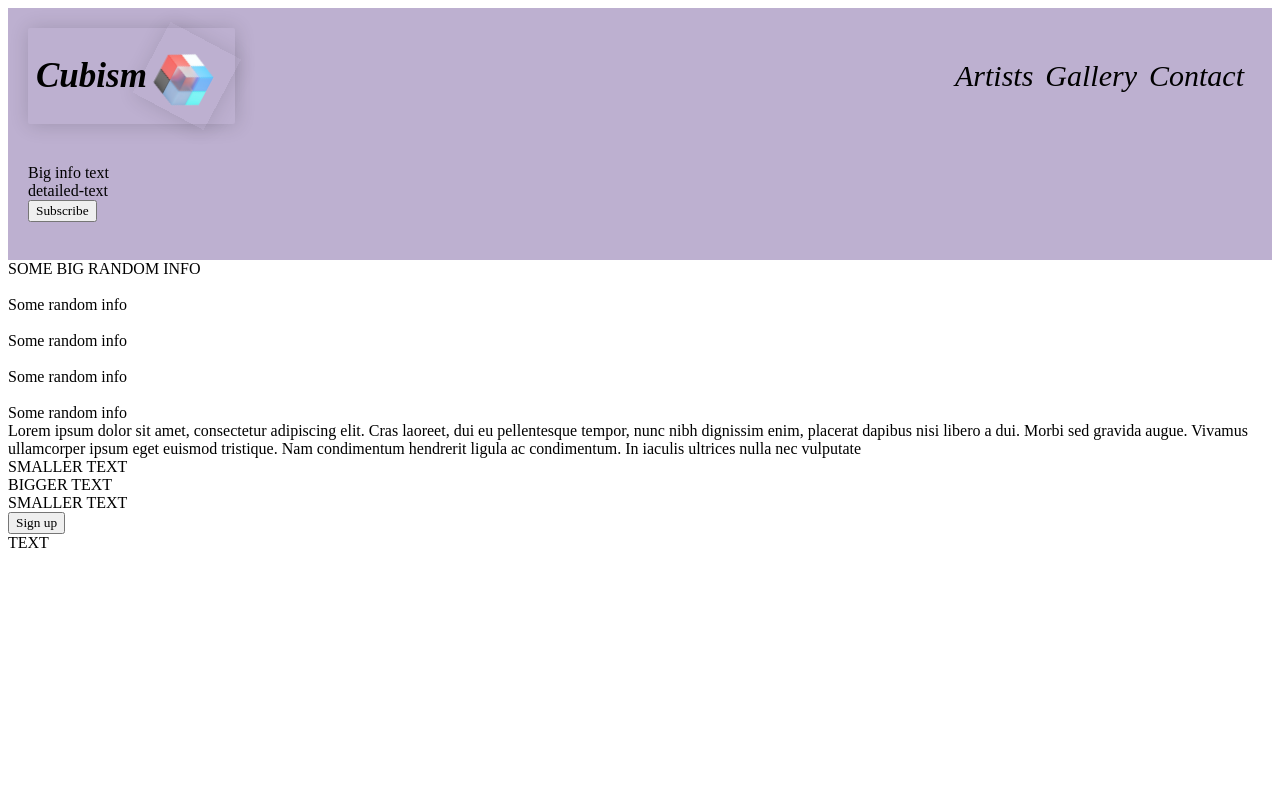
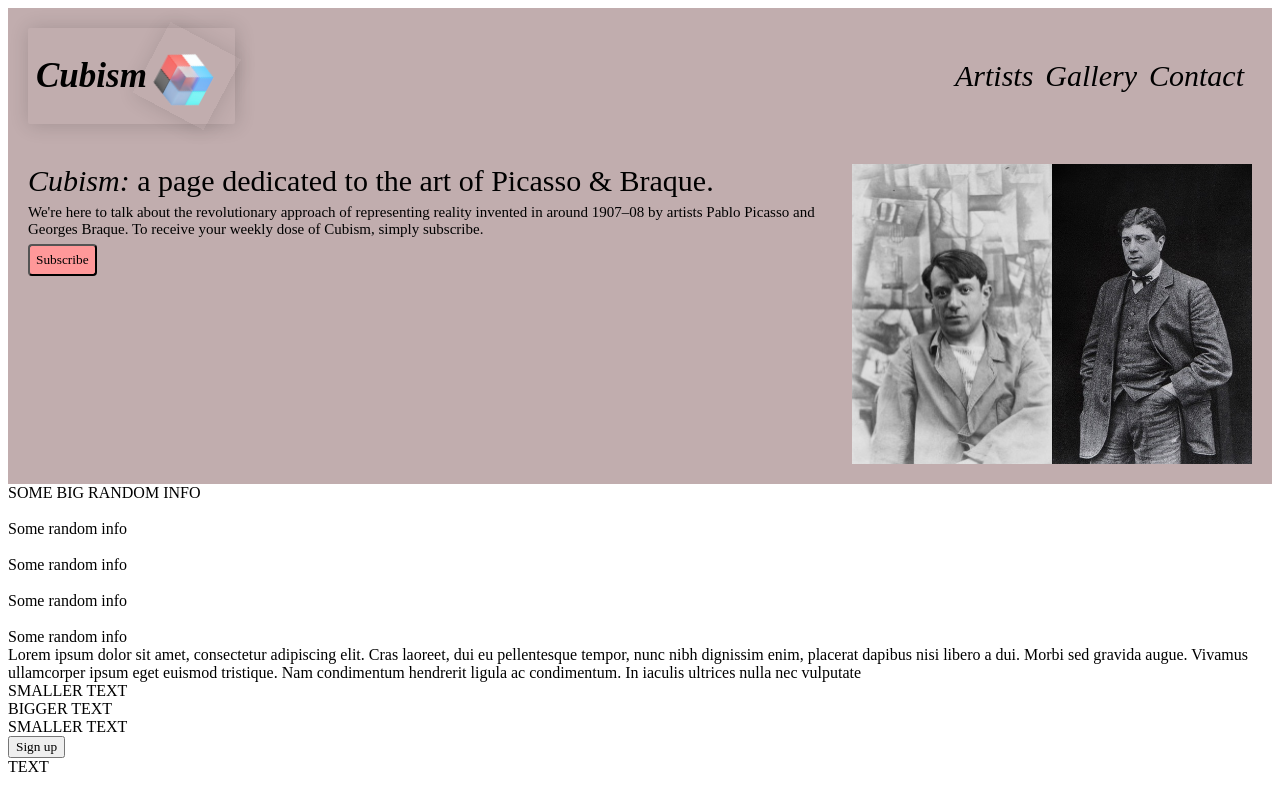
Before and after one commit to Akiva1992/first-landing-page, a plain HTML site: page index.html in a window 1280 px wide. Drawn offline with Linux system fonts and the light colour scheme.

Commit message:
finished styling the header

```diff
--- a/css/style.css
+++ b/css/style.css
@@ -41,7 +41,7 @@ a {
 }
 
 .header {
-    background-color: #bdb0d0;
+    background-color: #C1ADAE;
     padding: 20px;
 }
 
@@ -65,6 +65,7 @@ a {
     font-weight: bold;
     font-style: italic;
     font-size: 35px;
+    /* text-shadow: 1px 1px #fff; */
     /* box-shadow: 1px 1px 20px rgba(0,0,0,.06); */
 }
 
@@ -84,3 +85,36 @@ a {
     font-style: italic;
     padding: 8px;
 }
+
+.header-bottom {
+    display: flex;
+    justify-content: space-between;
+}
+
+.left-side-info {
+    display: flex;
+    flex-direction: column;
+    gap: 6px;
+}
+
+.info-main-text{
+    font-size: 30px;
+}
+
+.info-secondery-text {
+    font-size: 15px;
+}
+
+.top-button {
+    align-self: flex-start;
+    justify-self: flex-end;
+    border-radius: 4px;
+    background-color:#ff9899;
+    padding: 6px;
+}
+
+.right-side-imgs{
+    display: flex;
+    margin:0px;
+    padding: 0%;
+}
--- a/index.html
+++ b/index.html
@@ -16,19 +16,21 @@
                 <img class="logo-img" src="./img/cube1.png" alt="Colorful cube">
             </div>
             <ul class="links">
-                <li><a href="#">Artists</a></li>
-                <li><a href="#">Gallery</a></li>
-                <li><a href="#">Contact</a></li>
+                    <li><a href="#">Artists</a></li>
+                    <li><a href="#">Gallery</a></li>
+                    <li><a href="#">Contact</a></li>
             </ul>
         </div>
         <div class="header-bottom">
             <div class="left-side-info">
-                <div class="text-main">Big info text</div>
-                <div class="text-secondery">detailed-text</div>
-
-                <button class="button">Subscribe</button>
+                <div class="info-main-text"><em>Cubism:</em> a page dedicated to the art of Picasso & Braque.</div>
+                <div class="info-secondery-text">We're here to talk about the revolutionary approach of representing reality invented in around 1907–08 by artists Pablo Picasso and Georges Braque. To receive your weekly dose of Cubism, simply subscribe.</div>
+                <button class="top-button">Subscribe</button>
             </div>
-            <img src="" alt="" width="">
+            <div class="right-side-imgs">
+                <img src="./img/Pablo_Picasso,_summer_1912.jpg" alt="Pablo Picasso, summer 1912" width="200px" height="300px">
+                <img src="./img/Georges_Braque,_1908,_photograph_published_in_Gelett_Burgess,_The_Wild_Men_of_Paris,_Architectural_Record,_May_1910.jpg" alt="Georges Braque, 1908, photograph published in Gelett Burgess, The Wild Men of Paris, Architectural Record, May_1910" width="200px" height="300px">
+            </div>
         </div>
     </div>
     <div class="body-top">
```
